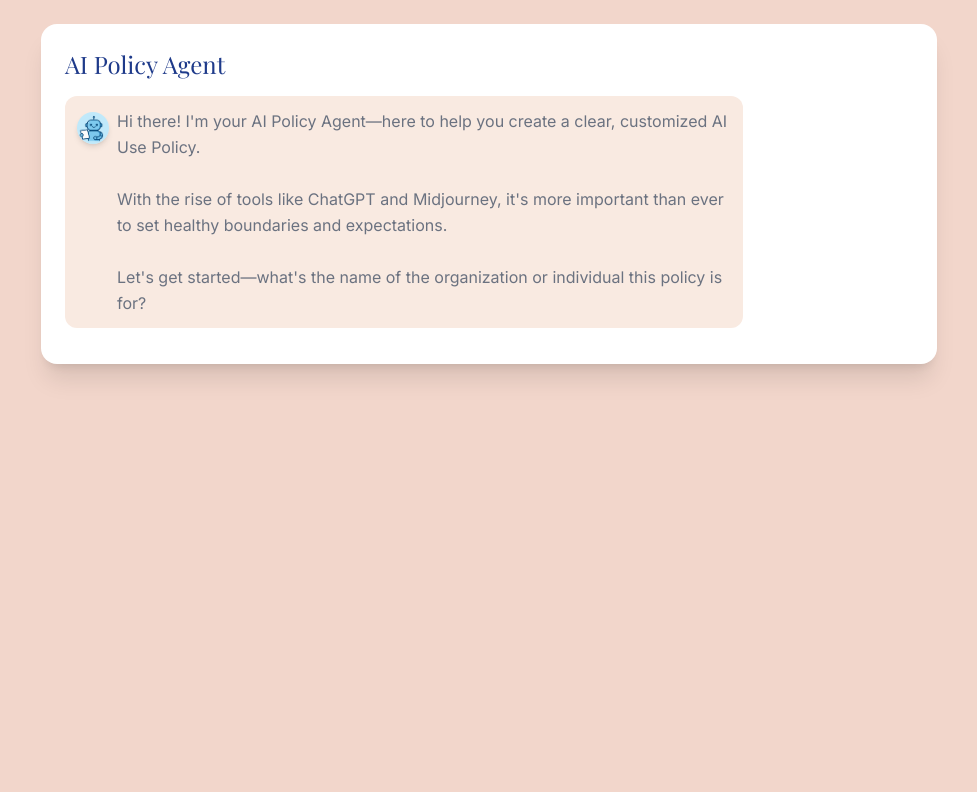
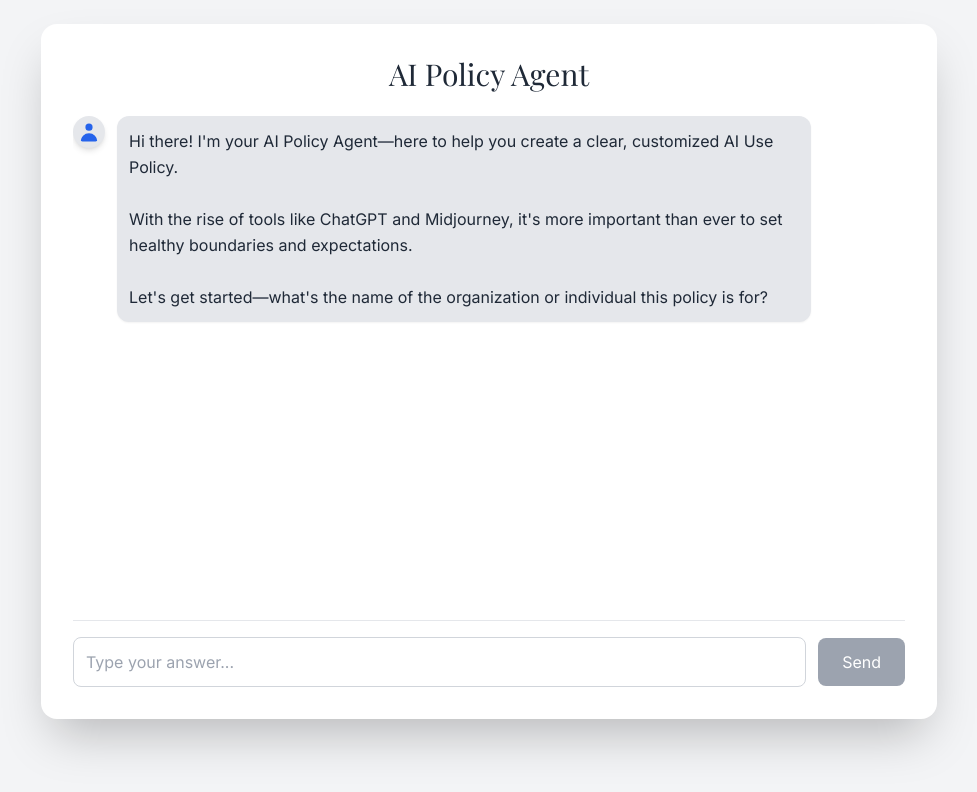
Before and after one commit to Jsfananan/ai-policy-agent-frontend, a React (Vite) app: page / in a window 1280 px wide. Shown: the top 792 px of the page, without its empty margins (151-1128 px from the left). Built offline with nearby package versions, Linux system fonts and the light colour scheme.

Commit message:
Update App.jsx

```diff
--- a/src/App.jsx
+++ b/src/App.jsx
@@ -1,4 +1,17 @@
 import React, { useState, useEffect, useRef } from 'react';
+
+// A simple SVG icon for the bot.
+const BotIcon = () => (
+  <svg
+    className="w-8 h-8 rounded-full shadow-md text-blue-600 bg-gray-200 p-1"
+    fill="currentColor"
+    viewBox="0 0 20 20"
+    xmlns="http://www.w3.org/2000/svg"
+  >
+    <path clipRule="evenodd" fillRule="evenodd" d="M10 9a3 3 0 100-6 3 3 0 000 6zm-7 9a7 7 0 1114 0H3z"></path>
+  </svg>
+);
+
 
 export default function App() {
   const [messages, setMessages] = useState([
@@ -10,68 +23,102 @@ export default function App() {
   const [input, setInput] = useState('');
   const [sessionId] = useState('session-' + Date.now());
   const [policyGenerated, setPolicyGenerated] = useState(false);
-  const [formattedPolicy, setFormattedPolicy] = useState('');
-  const [isLoadingPolicy, setIsLoadingPolicy] = useState(false);
+  const [rawPolicyText, setRawPolicyText] = useState('');
+  const [notification, setNotification] = useState('');
   const bottomRef = useRef(null);
 
-  const colors = {
-    cardBackground: '#f5f5dc',
-    olive: '#6b7280',
-    navy: '#1e3a8a',
-    circuitryBlue: '#3b82f6',
-    candleGold: '#f59e0b',
-    warmCream: '#f9eae1'
-  };
-
+  // Automatically scroll to the bottom of the message list
   useEffect(() => {
     bottomRef.current?.scrollIntoView({ behavior: 'smooth' });
-  }, [messages]);
+  }, [messages, policyGenerated]);
 
+  /**
+   * Formats the raw policy text from the AI into clean, document-style HTML.
+   * @param {string} text - The raw text of the policy.
+   * @returns {string} - An HTML string representing the formatted policy.
+   */
   const formatPolicyText = (text) => {
     if (!text) return '';
 
+    // Clean the text from the AI response
     let cleanText = text
-      .replace(/Great! Generating your policy now\.{3}/gi, '')
+      .replace(/Great! Generating your policy now\.\.\./gi, '')
       .replace(/Thank you for creating your AI Use Policy.*$/gi, '')
+      .replace(/✅ Done! See below for your custom policy./gi, '')
+      .replace(/.*Brought to you by Leadership in Change.*/gi, '')
+      .replace(/^#+\s*/gm, '') // Remove markdown heading markers
       .trim();
 
-    const lines = cleanText.split('\n');
+    const lines = cleanText.split('\n').filter(line => line.trim() !== '');
+
     let formattedHtml = '';
-    lines.forEach((line) => {
+
+    lines.forEach(line => {
       const trimmedLine = line.trim();
-      if (!trimmedLine) return;
+
+      // Main Title
       if (trimmedLine.toLowerCase().includes('ai use policy for')) {
-        formattedHtml += `<h1 class="text-2xl font-bold text-center mb-6" style="color: ${colors.navy};">${trimmedLine}</h1>`;
-      } else if (/^(Purpose|Scope|Industry Context|AI Tools Used|Tool Access Policy|Brand Guidelines|Who Can Use AI|Human Review Requirement|Fact\/Quote Verification|Prohibited Use Areas|Policy Review Schedule|Image Disclaimers|Data Privacy and Member Protection|Responsible Innovation|Definitions|User Acknowledgement & Signature)$/i.test(trimmedLine)) {
-        formattedHtml += `<h2 class="text-xl font-semibold mt-6 mb-2" style="color: ${colors.navy};">${trimmedLine}</h2>`;
-      } else if (trimmedLine.includes('Name:')) {
-        formattedHtml += `<p class="mt-8">Name: _______________________</p>`;
-      } else if (trimmedLine.includes('Title/Role:')) {
-        formattedHtml += `<p>Title/Role: _______________________</p>`;
-      } else if (trimmedLine.includes('Signature:')) {
-        formattedHtml += `<p>Signature: _______________________</p>`;
-      } else if (trimmedLine.includes('Date:')) {
-        formattedHtml += `<p>Date: _______________________</p>`;
-      } else {
-        formattedHtml += `<p class="text-justify mb-4" style="color: ${colors.olive};">${trimmedLine}</p>`;
+        formattedHtml += `<h1 class="text-3xl font-bold text-center mb-8 pb-3 border-b-2">${trimmedLine}</h1>`;
+      }
+      // Section Headers (e.g., "1. Purpose", "Definitions")
+      else if (/^\d+\.\s.*/.test(trimmedLine) || /^(Definitions|User Acknowledgement & Signature)/i.test(trimmedLine)) {
+         const styledLine = trimmedLine.replace(/^(\d+\.\s)(.*)/, '<strong>$1$2</strong>');
+         formattedHtml += `<h2 class="text-xl font-bold mt-6 mb-3">${styledLine}</h2>`;
+      }
+      // Definition terms (e.g., "AI (Artificial Intelligence): ...")
+      else if (/^AI \(Artificial Intelligence\):|Generative AI:|Hallucination:|Human-in-the-loop:/.test(trimmedLine)) {
+         const parts = trimmedLine.split(':');
+         const term = parts[0];
+         const definition = parts.slice(1).join(':');
+         formattedHtml += `<p class="ml-4"><strong>${term}:</strong>${definition}</p>`;
+      }
+      // Default paragraphs
+      else {
+        formattedHtml += `<p class="mb-3 text-justify">${trimmedLine}</p>`;
       }
     });
+
+    // Ensure the signature section is always present at the end
+    if (!formattedHtml.includes('User Acknowledgement & Signature')) {
+         formattedHtml += `
+            <h2 class="text-xl font-bold mt-8 mb-3">User Acknowledgement & Signature</h2>
+            <p class="mb-3 text-justify">By signing below, I acknowledge that I have read, understood, and agreed to follow the AI Use Policy outlined above.</p>
+        `;
+    }
+
+    // Add the signature lines
+     formattedHtml += `
+        <div class="grid grid-cols-1 md:grid-cols-2 gap-x-12 gap-y-8 mt-12">
+            <div>
+                <div class="border-b-2 border-gray-400 pb-1 mb-2 h-10"></div>
+                <p class="text-sm text-gray-600">Name</p>
+            </div>
+             <div>
+                <div class="border-b-2 border-gray-400 pb-1 mb-2 h-10"></div>
+                <p class="text-sm text-gray-600">Title/Role</p>
+            </div>
+            <div>
+                <div class="border-b-2 border-gray-400 pb-1 mb-2 h-10"></div>
+                <p class="text-sm text-gray-600">Signature</p>
+            </div>
+            <div>
+                <div class="border-b-2 border-gray-400 pb-1 mb-2 h-10"></div>
+                <p class="text-sm text-gray-600">Date</p>
+            </div>
+        </div>`;
+
     return formattedHtml;
   };
 
+  /**
+   * Sends the user's message to the backend and handles the AI's response.
+   */
   const sendMessage = async () => {
-    if (!input.trim()) return;
-
-    if (policyGenerated) {
-      setMessages([...messages, { role: 'user', text: input }, { role: 'bot', text: '✅ This session is complete. Please copy your policy below.' }]);
-      setInput('');
-      return;
-    }
+    if (!input.trim() || policyGenerated) return;
 
     const newMessages = [...messages, { role: 'user', text: input }];
     setMessages(newMessages);
     setInput('');
-    setIsLoadingPolicy(true);
 
     try {
       const res = await fetch('https://b0171f93-2067-4348-814a-806bd385a885-00-pe0wbytc9iis.riker.replit.dev/chat', {
@@ -89,50 +136,183 @@ export default function App() {
       const data = await res.json();
       let reply = data.reply;
 
+      // Check if the reply contains the marker for a generated policy
       if (reply.includes('Brought to you by Leadership in Change')) {
         setPolicyGenerated(true);
-        const cleanReply = reply
-          .replace('✅ Done! See below for your custom policy.', '')
-          .replace(/.*Brought to you by Leadership in Change.*/gi, '')
-          .trim();
-        setFormattedPolicy(cleanReply);
-        reply = '✅ Done! See below for your custom policy.';
+        setRawPolicyText(reply.trim());
+        reply = '✅ Done! Your policy is ready. You can now copy or print it.';
       }
 
-      setIsLoadingPolicy(false);
       setMessages([...newMessages, { role: 'bot', text: reply }]);
     } catch (err) {
       console.error('Error:', err);
-      setIsLoadingPolicy(false);
       setMessages([...newMessages, { role: 'bot', text: '⚠️ Something went wrong. Please try again.' }]);
     }
   };
 
+  /**
+   * Displays a short-lived notification message.
+   * @param {string} message - The message to display.
+   */
+  const showNotification = (message) => {
+      setNotification(message);
+      setTimeout(() => {
+          setNotification('');
+      }, 3000);
+  };
+
+  /**
+   * Opens a print dialog for the formatted policy.
+   */
+  const handlePrint = () => {
+    const printWindow = window.open('', '_blank');
+    const formattedHtml = formatPolicyText(rawPolicyText);
+
+    printWindow.document.write(`
+      <!DOCTYPE html>
+      <html>
+        <head>
+          <title>AI Use Policy</title>
+          <script src="https://cdn.tailwindcss.com"></script>
+           <style> body { font-family: "Times New Roman", Times, serif; } </style>
+        </head>
+        <body class="p-12">
+          <div class="max-w-4xl mx-auto">
+            ${formattedHtml}
+          </div>
+        </body>
+      </html>
+    `);
+    printWindow.document.close();
+    printWindow.print();
+  };
+
+  /**
+   * Copies a clean text version of the policy to the clipboard.
+   */
+  const copyToClipboard = () => {
+    const policyHtml = formatPolicyText(rawPolicyText);
+    const tempDiv = document.createElement('div');
+    tempDiv.innerHTML = policyHtml;
+    // Replace block elements with newlines for a cleaner text copy
+    tempDiv.querySelectorAll('h1, h2, p, div').forEach(el => el.append('\n'));
+    const cleanText = tempDiv.innerText.replace(/\n\s*\n/g, '\n\n').trim();
+
+    const textArea = document.createElement('textarea');
+    textArea.value = cleanText;
+    textArea.style.position = 'fixed'; // Avoid scrolling to bottom
+    document.body.appendChild(textArea);
+    textArea.focus();
+    textArea.select();
+
+    try {
+      // Use the recommended clipboard command
+      document.execCommand('copy');
+      showNotification('✅ Policy copied to clipboard!');
+    } catch (err) {
+      showNotification('❌ Failed to copy policy.');
+      console.error('Failed to copy: ', err);
+    }
+
+    document.body.removeChild(textArea);
+  };
+
+  /**
+   * Resets the state to start a new policy from scratch.
+   */
+  const startNewPolicy = () => {
+      setPolicyGenerated(false);
+      setRawPolicyText('');
+      setMessages([{
+          role: 'bot',
+          text: "Let's create a new AI Use Policy. What's the name of the organization or individual this policy is for?"
+      }]);
+  };
+
   return (
-    <div style={{backgroundColor: colors.cardBackground}} className="min-h-screen p-6 font-sans" style={{color: colors.olive}}>
-      <div className="max-w-4xl mx-auto bg-white shadow-xl rounded-2xl p-6 space-y-4">
-        <h1 className="text-2xl font-serif" style={{color: colors.navy}}>AI Policy Agent</h1>
+    <div className="bg-gray-100 min-h-screen p-4 sm:p-6 font-sans flex justify-center items-start">
+      {notification && (
+          <div className="fixed top-5 right-5 z-50 bg-gray-800 text-white py-2 px-5 rounded-lg shadow-lg animate-fade-in-out">
+              {notification}
+          </div>
+      )}
+      <div className="w-full max-w-4xl bg-white shadow-2xl rounded-2xl p-4 sm:p-8 space-y-6">
+        <h1 className="text-3xl font-serif text-gray-800 text-center">AI Policy Agent</h1>
 
-        <div className="space-y-3">
-          {messages.map((msg, i) => (
-            <div key={i} className={`flex ${msg.role === 'bot' ? 'justify-start' : 'justify-end'} w-full`}>
-              <div className={`flex items-start gap-2 p-3 rounded-xl w-fit max-w-[80%]`} style={{ backgroundColor: msg.role === 'bot' ? colors.warmCream : colors.circuitryBlue, color: msg.role === 'bot' ? colors.olive : 'white' }}>
-                {msg.role === 'bot' && (<img src="/bot-icon.png" alt="AI Agent" className="w-8 h-8 rounded-full shadow-md mt-1" />)}
-                <span className="whitespace-pre-line leading-relaxed">{msg.text}</span>
+        {/* Main content area: switches between chat and policy document */}
+        <div className="h-[60vh] overflow-y-auto pr-4 space-y-4">
+          {!policyGenerated ? (
+             // Chat View
+             messages.map((msg, i) => (
+              <div
+                key={i}
+                className={`flex gap-3 items-start ${msg.role === 'bot' ? 'justify-start' : 'justify-end'}`}
+              >
+                {msg.role === 'bot' && <BotIcon />}
+                <div
+                  className={`p-3 rounded-xl max-w-[85%] whitespace-pre-line leading-relaxed shadow-sm ${
+                    msg.role === 'bot'
+                      ? 'bg-gray-200 text-gray-800'
+                      : 'bg-blue-600 text-white'
+                  }`}
+                >
+                  <span>{msg.text}</span>
+                </div>
               </div>
-            </div>
-          ))}
-          <div ref={bottomRef}></div>
-
-          {isLoadingPolicy && (
-            <div className="flex items-center gap-2 text-sm text-gray-600 mb-4">
-              <span className="animate-spin rounded-full h-4 w-4 border-t-2 border-b-2 border-gray-600"></span>
-              Generating your policy...
+            ))
+          ) : (
+            // Policy Document View
+            <div className="bg-white border border-gray-200 rounded-lg p-6 sm:p-8 font-serif text-gray-800">
+                <div
+                  className="policy-document"
+                  dangerouslySetInnerHTML={{ __html: formatPolicyText(rawPolicyText) }}
+                />
             </div>
           )}
+           <div ref={bottomRef}></div>
         </div>
 
-        {/* ... input and policy display logic remains unchanged ... */}
+        {/* Input area or action buttons */}
+        <div className="pt-4 border-t">
+            {policyGenerated ? (
+                 // Action buttons for the generated policy
+                 <div className="flex gap-3 flex-wrap justify-center">
+                    <button
+                        onClick={copyToClipboard}
+                        className="bg-blue-600 text-white px-5 py-2.5 rounded-lg font-medium hover:bg-blue-700 transition-colors flex items-center gap-2">
+                        📋 Copy Policy
+                    </button>
+                    <button
+                        onClick={handlePrint}
+                        className="bg-gray-600 text-white px-5 py-2.5 rounded-lg font-medium hover:bg-gray-700 transition-colors flex items-center gap-2">
+                        🖨️ Print Policy
+                    </button>
+                    <button
+                        onClick={startNewPolicy}
+                        className="bg-green-600 text-white px-5 py-2.5 rounded-lg font-medium hover:bg-green-700 transition-colors flex items-center gap-2">
+                       🔄 Create New
+                    </button>
+                 </div>
+            ) : (
+                 // Chat input field
+                 <div className="flex items-center gap-3">
+                    <input
+                      value={input}
+                      onChange={(e) => setInput(e.target.value)}
+                      onKeyDown={(e) => e.key === 'Enter' && sendMessage()}
+                      className="border border-gray-300 p-3 rounded-lg w-full focus:outline-none focus:ring-2 focus:ring-blue-500"
+                      placeholder="Type your answer..."
+                    />
+                    <button
+                      onClick={sendMessage}
+                      className="bg-blue-600 text-white px-6 py-3 rounded-lg font-medium hover:bg-blue-700 transition-colors disabled:bg-gray-400"
+                      disabled={!input.trim()}
+                    >
+                      Send
+                    </button>
+                 </div>
+            )}
+        </div>
       </div>
     </div>
   );
```
